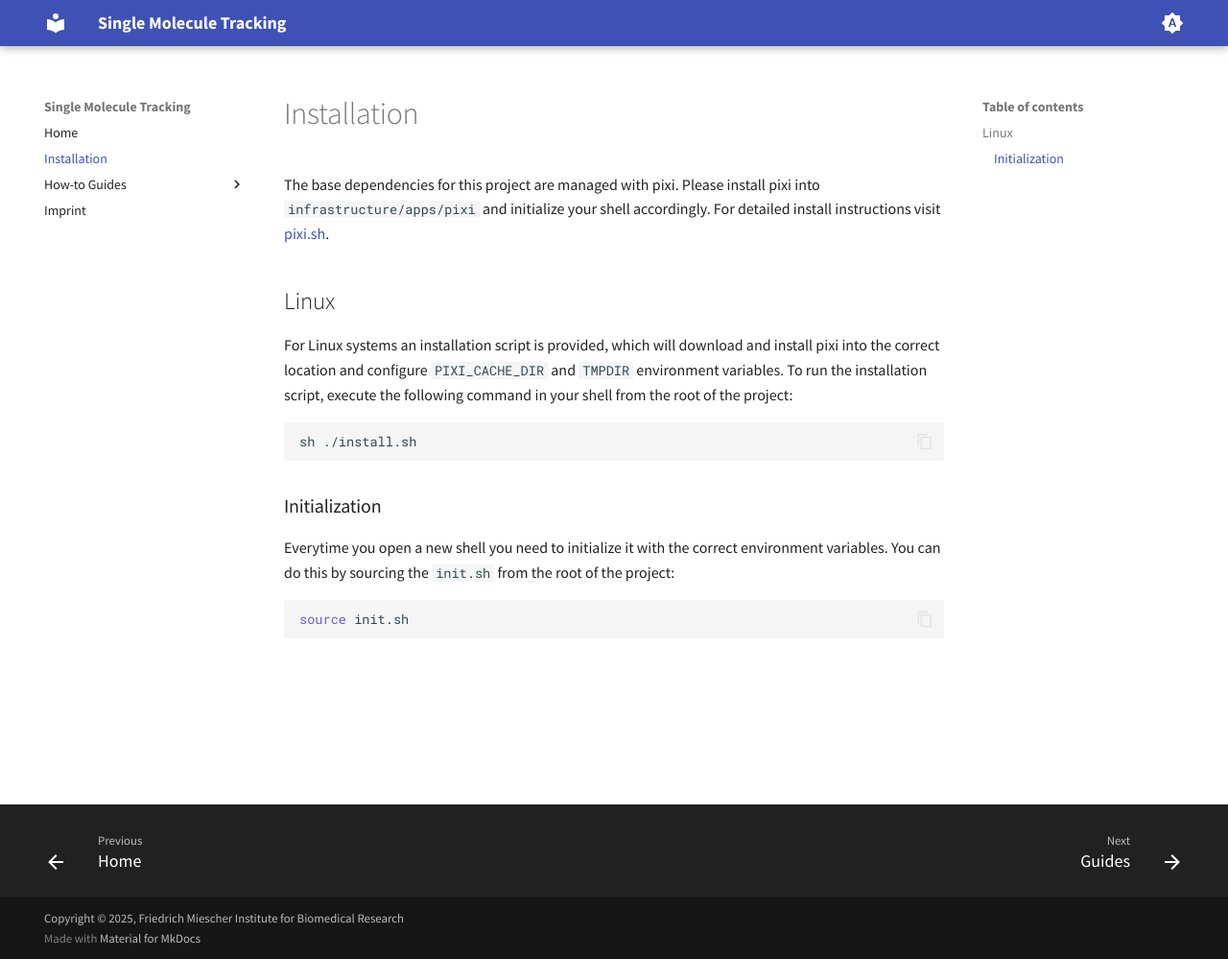
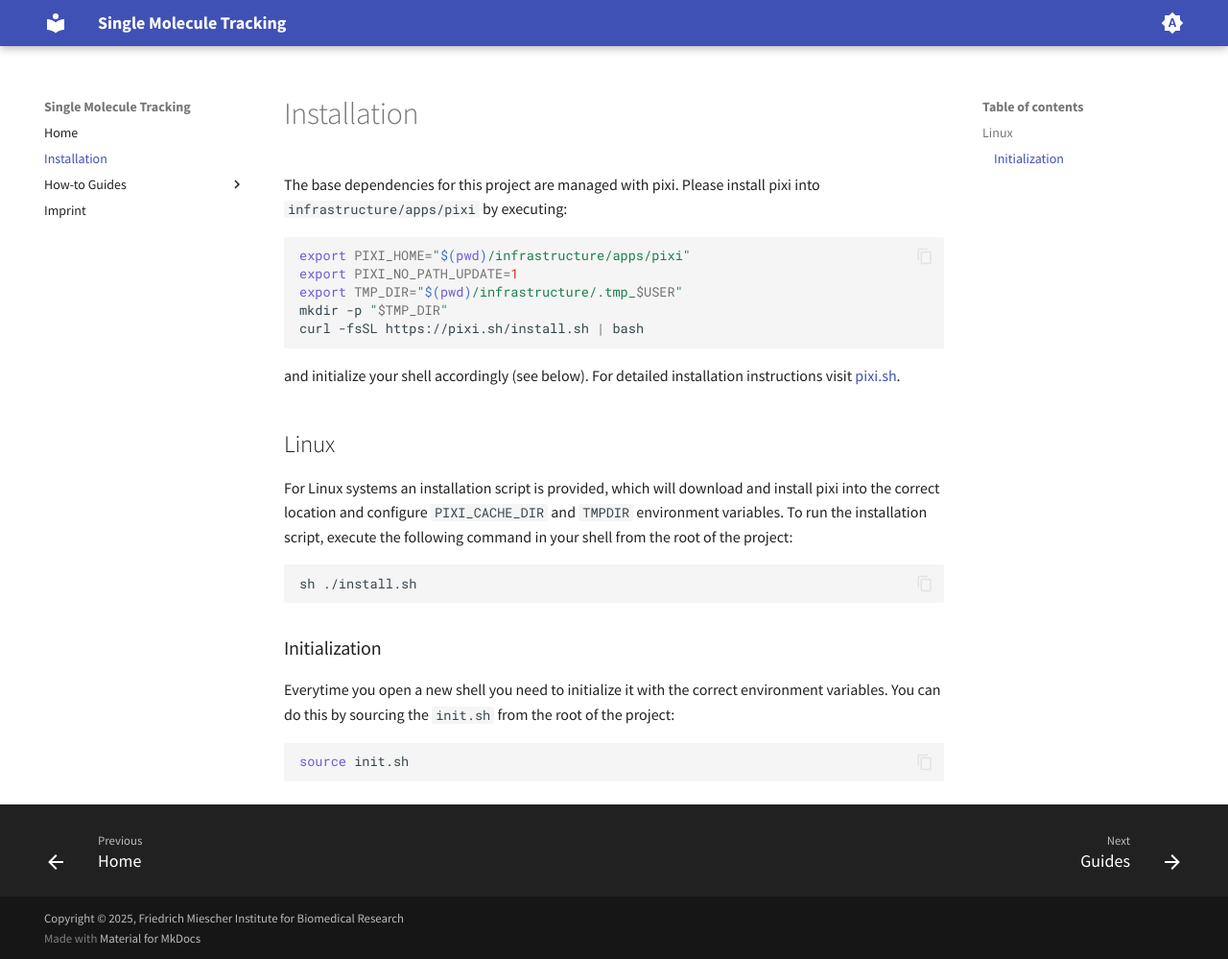
Before and after one commit to fmi-basel/singlemolecule-tracking, an MkDocs documentation site: the page built from docs/installation.md, in a window 1280 px wide and 999 px high. Shown: the whole window at 96% size. Built offline with MkDocs 1.6.1 and Material for MkDocs 9.7.7, drawn with Linux system fonts in a browser that asks for light colours.

Commit message:
Updated docs

````diff
--- a/docs/installation.md
+++ b/docs/installation.md
@@ -1,5 +1,15 @@
 # Installation
-The base dependencies for this project are managed with pixi. Please install pixi into `infrastructure/apps/pixi` and initialize your shell accordingly. For detailed install instructions visit [pixi.sh](https://pixi.sh).
+The base dependencies for this project are managed with pixi. Please install pixi into `infrastructure/apps/pixi` by executing:
+
+```bash
+export PIXI_HOME="$(pwd)/infrastructure/apps/pixi"
+export PIXI_NO_PATH_UPDATE=1
+export TMP_DIR="$(pwd)/infrastructure/.tmp_$USER"
+mkdir -p "$TMP_DIR"
+curl -fsSL https://pixi.sh/install.sh | bash
+```
+
+and initialize your shell accordingly (see below). For detailed installation instructions visit [pixi.sh](https://pixi.sh).
 
 ## Linux
 For Linux systems an installation script is provided, which will download and install pixi into the correct location and configure `PIXI_CACHE_DIR` and `TMPDIR` environment variables. To run the installation script, execute the following command in your shell from the root of the project:
````
Also changed, not shown: docs/how_to/Mask-creation.md (+2 -1 lines), ipa/01_mask-creation-preprocessing/README.md (deleted, +0 -41 lines), ipa/02_spot-detection/README.md (deleted, +0 -14 lines), ipa/03_spot-tracking/README.md (deleted, +0 -25 lines), ipa/04_visualization/README.md (deleted, +0 -3 lines), ipa/05_feature-extraction/README.md (deleted, +0 -7 lines).
